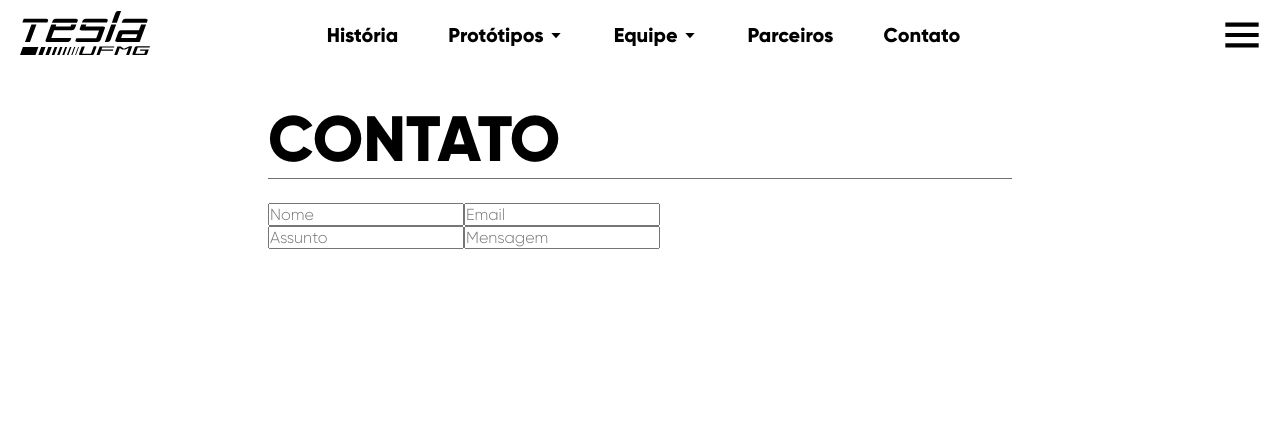
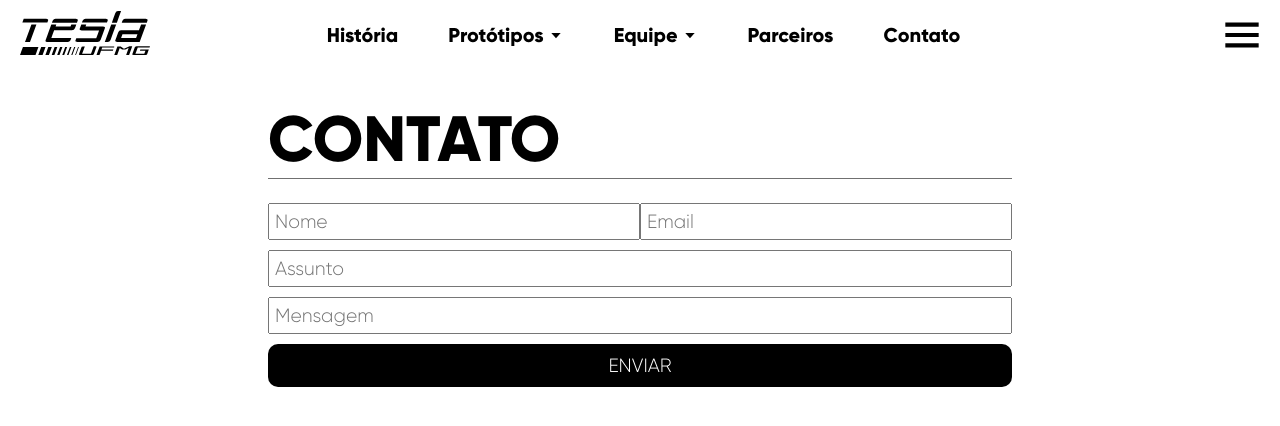
Before and after one commit to Tesla-UFMG/Site-Tesla, a Next.js app: page /contato in a window 1280 px wide. Shown: the top 426 px of the page. Built offline with nearby package versions, Linux system fonts and the light colour scheme.

Commit message:
comecei pagina de contato

```diff
--- a/src/pages/contato.tsx
+++ b/src/pages/contato.tsx
@@ -1,13 +1,15 @@
 import Head from 'next/head'
 
 import {
+  ContactButton,
   Container,
   FormContent,
+  InputRow,
+  InputText,
   Section,
   SectionContent,
   Title
 } from '../styles/pages/Contato'
-import { Button } from '../components/Button'
 
 const Contato: React.FC = () => {
   return (
@@ -20,14 +22,17 @@ const Contato: React.FC = () => {
           <SectionContent>
             <Title>CONTATO</Title>
             <FormContent>
-              <div style={{ display: 'flex' }}>
-                <input type="text" placeholder="Nome" />
-                <input type="text" placeholder="Email" />
-              </div>
-              <input type="text" placeholder="Assunto" />
-              <input type="text" placeholder="Mensagem" />
-
-              <Button>ENVIAR</Button>
+              <InputRow>
+                <InputText type="text" placeholder="Nome" />
+                <InputText type="text" placeholder="Email" />
+              </InputRow>
+              <InputRow>
+                <InputText type="text" placeholder="Assunto" />
+              </InputRow>
+              <InputRow>
+                <InputText type="text" placeholder="Mensagem" />
+              </InputRow>
+              <ContactButton>ENVIAR</ContactButton>
             </FormContent>
           </SectionContent>
         </Section>
--- a/src/styles/pages/Contato.tsx
+++ b/src/styles/pages/Contato.tsx
@@ -49,4 +49,28 @@ export const Title = styled.h1`
   }
 `
 
-export const FormContent = styled.form``
+export const FormContent = styled.form`
+  display: flex;
+  flex-direction: column;
+  row-gap: 10px;
+`
+
+export const ContactButton = styled.button`
+  cursor: pointer;
+  font-size: 1.2rem;
+  padding: 10px 100px;
+  background-color: black;
+  color: white;
+  border-radius: 10px;
+  border: none;
+`
+export const InputRow = styled.div`
+  display: flex;
+`
+
+export const InputText = styled.input`
+  width: 100%;
+  font-size: 1.2rem;
+  padding: 5px;
+  justify-content: flex-end;
+`
```
